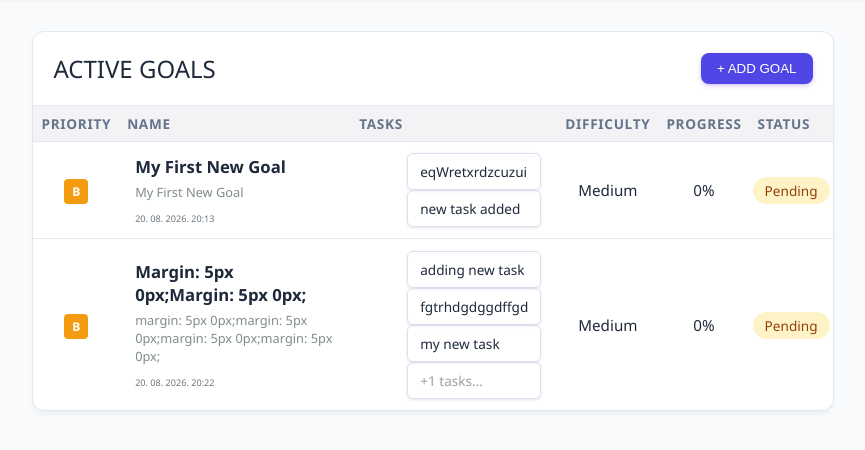
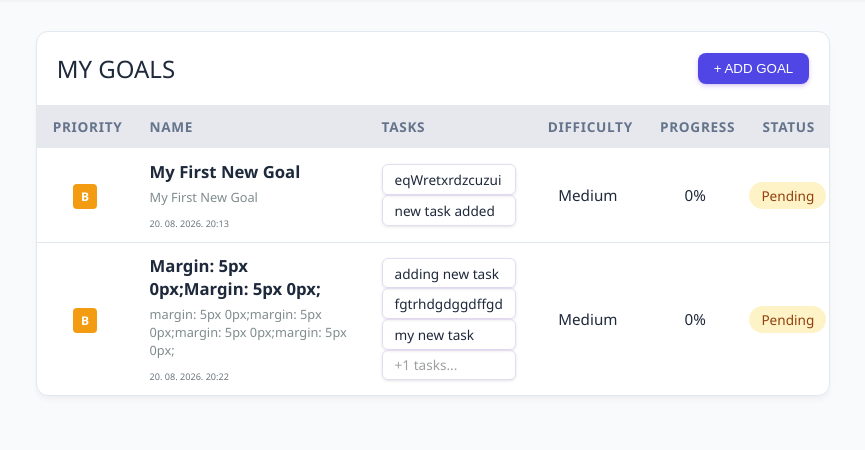
Before and after one commit to ian-developer/flask-focus-app, a Flask app: page /goals in a window 1280 px wide. Shown: the part 65-515 px from the top of the page, without its empty margins (207-1072 px from the left). Run offline with Flask 3, Linux system fonts and the light colour scheme.

Commit message:
daily entry

```diff
--- a/app/static/style.css
+++ b/app/static/style.css
@@ -417,7 +417,6 @@ input:focus, select:focus, textarea:focus {
     border-bottom: 1px solid var(--border-color);
     display: flex; justify-content: space-between;
     align-items: center;
-    overflow: visible;
 }
 
 /* 3. Stil za Tablicu */
@@ -449,9 +448,10 @@ table {
 }
 
 th {
-    background-color: var(--head-bg);
+    background-color: #e7e7ee;
     color: var(--text-muted);
-    padding: 0.5rem;
+    padding: 0.7rem;
+    padding-left: 1rem;
     font-weight: 600;
     font-size: 0.85rem;
     text-transform: uppercase;
@@ -483,15 +483,16 @@ tr:hover {
 
 /* Liste unutar tablice (Zadaci) */
 table ul {
-    text-align: center;
+    text-align: left;
     margin: 0;
     color: var(--text-muted);
     font-size: 0.875rem;
 }
 
 ul {
-    display: flex; flex-direction:
-    column; gap: 0rem;
+    display: flex;
+    flex-direction:column;
+    gap: 0rem;
 }
 
 /* 4. Badges (Značke za prioritet i status) */
@@ -781,12 +782,12 @@ li {
 .task-cell {
     background: transparent;
     display: flex;
-    align-items: center; /* Vertikalno centrira sadržaj unutar ćelije */
+    align-items: center;
     justify-content: flex-start;
 
     max-width: 200px;
-    padding: 0.5rem 0.75rem;
-    margin: 0;
+    padding: 0.3rem 0.75rem;
+    margin: 0px;
 
     font-size: 0.85rem;
     color: var(--text-main);
--- a/app/templates/goals.html
+++ b/app/templates/goals.html
@@ -58,7 +58,7 @@
     <!-------------------- SHOW GOALS TABLE ------------------------>
     <div class="table-container">
         <div class="bar-above-table">
-            <h1>active goals</h1>
+            <h1>my goals</h1>
             <button id="open_form_btn">+ ADD GOAL</button>
         </div>
 
@@ -87,7 +87,7 @@
                             </td>
                             <td>
                                 {% if goal.tasks %}
-                                <ul>
+                                <ul style="padding: 0px;">
                                     {% for task in goal.tasks[:3] %}
                                         {% if task %}
                                             <li class="task-cell">
```
